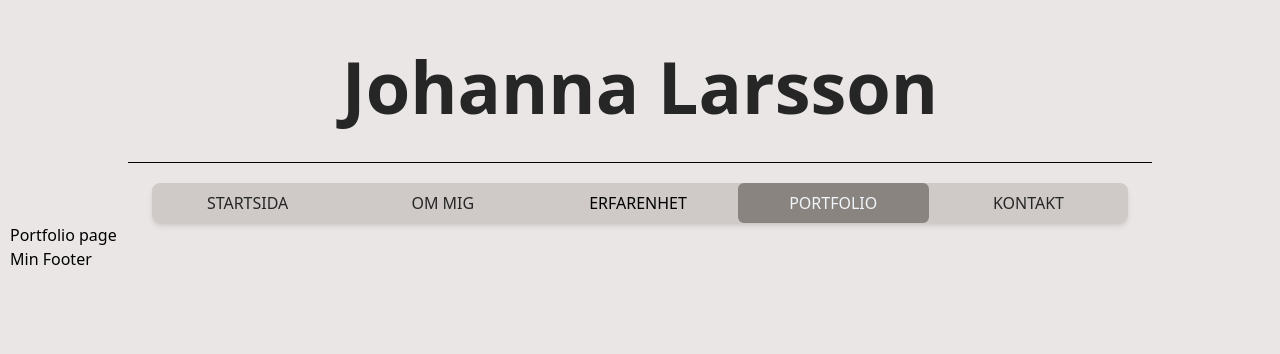
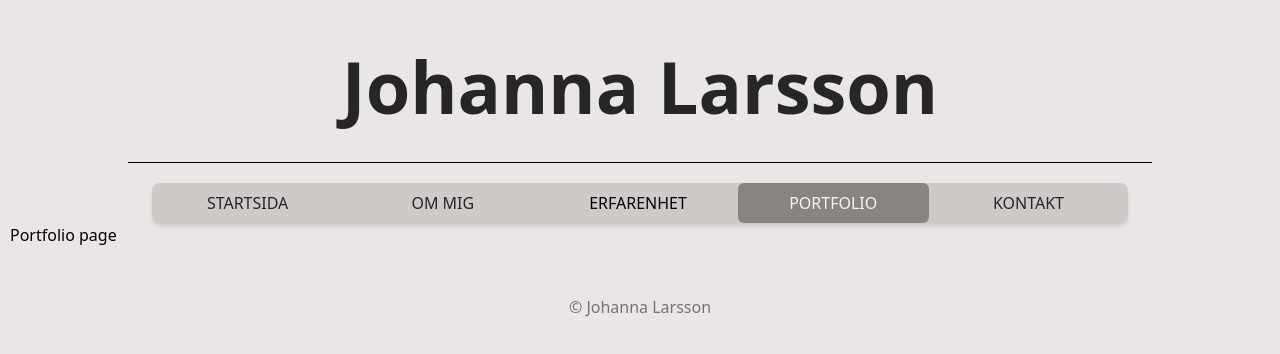
Before and after one commit to johannaskl/MyJourney, a React (Vite) app: page /MyJourney/portfolio in a window 1280 px wide. Shown: the top 354 px of the page. Built offline with nearby package versions, Linux system fonts and the light colour scheme.

Commit message:
Add copyright

```diff
--- a/src/components/Layout/Layout.jsx
+++ b/src/components/Layout/Layout.jsx
@@ -49,7 +49,9 @@ const Layout = () => {
       </main>
 
       <footer>
-        <p>Min Footer</p>
+        <p className="flex justify-center font-thin text-neutral-500 mt-12">
+          <Link to="/">&copy; Johanna Larsson </Link>
+        </p>
       </footer>
     </>
   );
```
